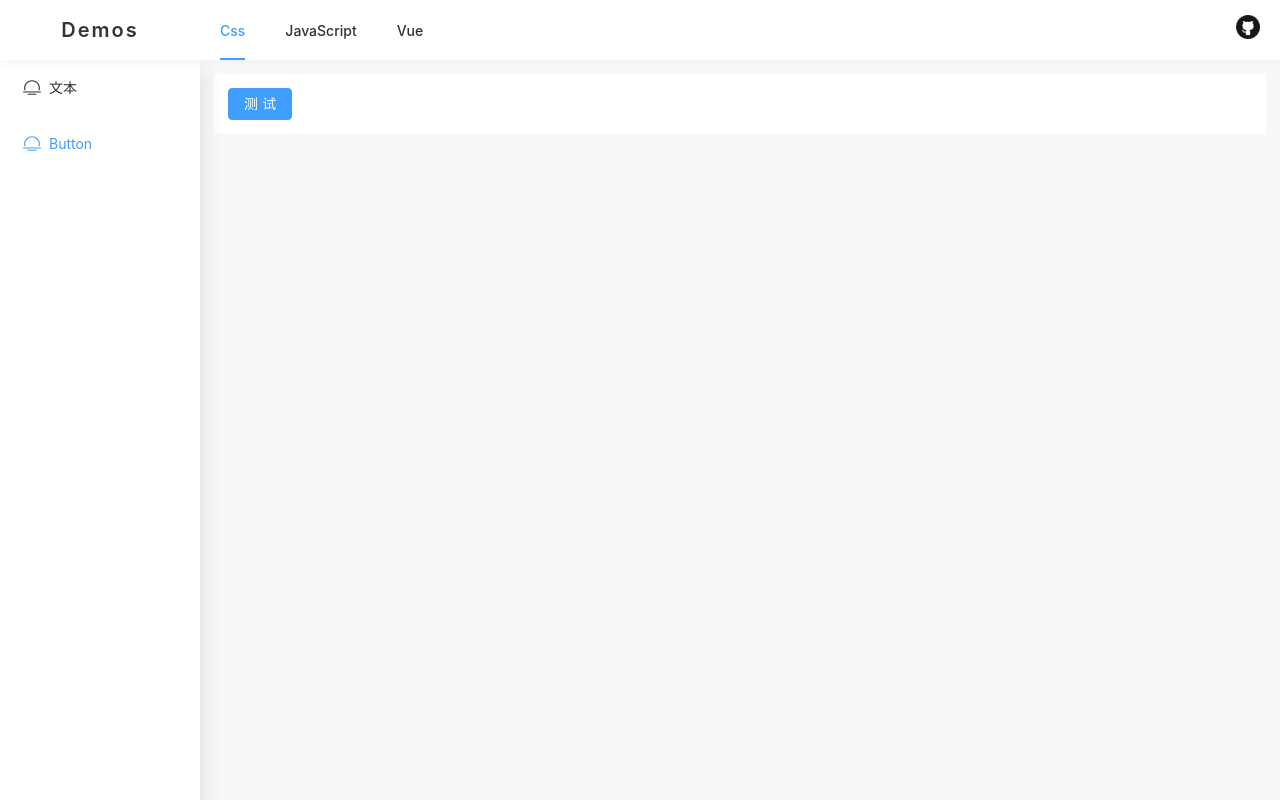
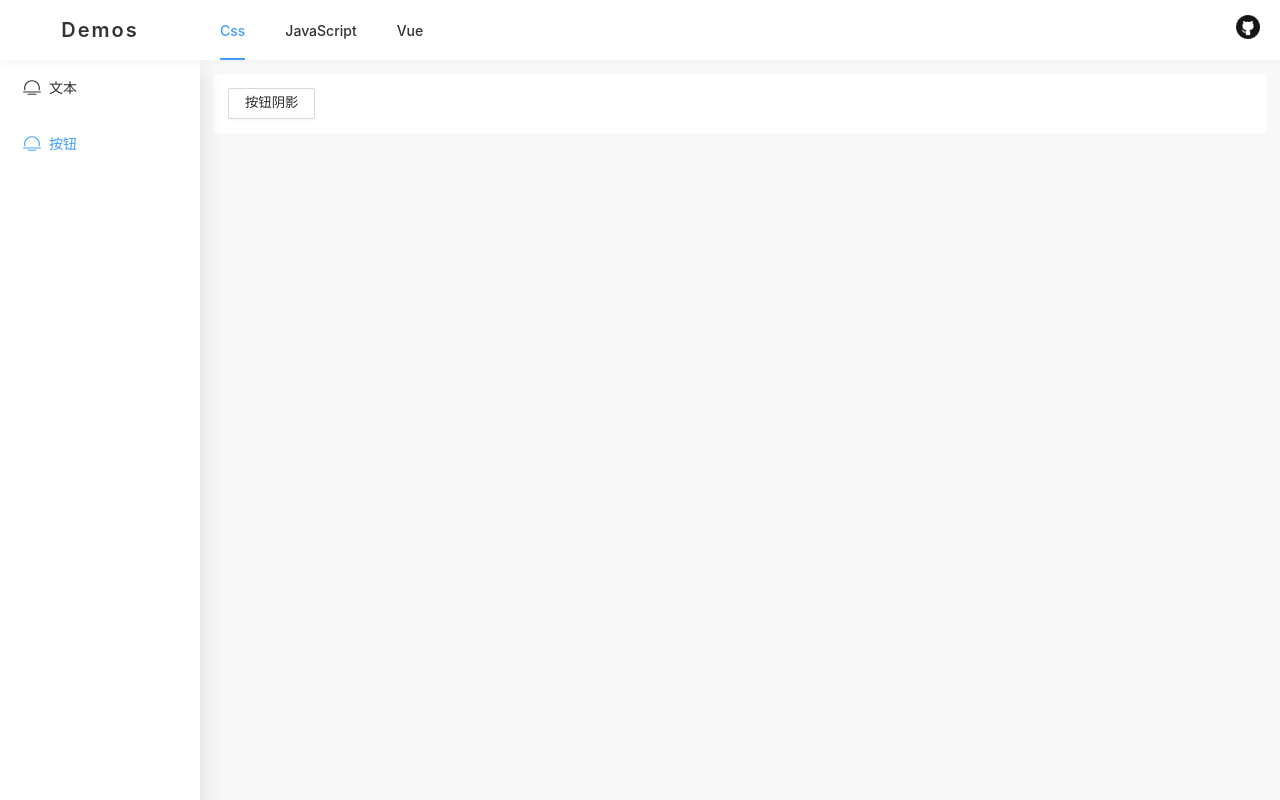
Before and after one commit to wangxiaoze-view/web-demos, a Vue app: page /#/css/button in a window 1280 px wide. Built offline with nearby package versions, Linux system fonts and the light colour scheme.

Commit message:
feat: 按钮阴影

```diff
--- a/src/router/module/css.js
+++ b/src/router/module/css.js
@@ -18,7 +18,7 @@ const cssRoute = [
         path: "button",
         name: "CssButton2",
         meta: {
-          title: "Button",
+          title: "按钮",
         },
         component: () => import("../../views/css/button/index.vue"),
       },
--- a/src/style.css
+++ b/src/style.css
@@ -30,24 +30,8 @@ h1 {
   line-height: 1.1;
 }
 
-button {
-  border-radius: 8px;
-  border: 1px solid transparent;
-  padding: 0.6em 1.2em;
-  font-size: 1em;
-  font-weight: 500;
-  font-family: inherit;
-  background-color: #1a1a1a;
-  cursor: pointer;
-  transition: border-color 0.25s;
-}
-button:hover {
-  border-color: #646cff;
-}
-button:focus,
-button:focus-visible {
-  outline: 4px auto -webkit-focus-ring-color;
-}
+
+
 
 .card {
   padding: 2em;
--- /dev/null
+++ b/src/views/css/button/btn.css
@@ -0,0 +1,33 @@
+.btn {
+  padding: 5px 16px;
+  color: #000000d9;
+  border: 1px solid #d9d9d9;
+  background-color: transparent;
+  border-radius: 2px;
+  line-height: 1.4;
+  box-shadow: 0 2px #00000004;
+  cursor: pointer;
+  transition: .3s;
+  position: relative;
+}
+
+.btn-1:hover{
+  color: var(--el-color-primary);
+  border-color: currentColor;
+}
+
+.btn-1::after{
+  content: '';
+  position: absolute;
+  inset: 0;
+  border-radius: inherit;
+  transition: .3s;
+  opacity: 0;
+  box-shadow: 0 0 2px 10px var(--el-color-primary);
+}
+
+.btn-1:active::after{
+  box-shadow: none;
+  opacity: 0.4;
+  transition: 0s;
+}
--- a/src/views/css/button/index.vue
+++ b/src/views/css/button/index.vue
@@ -3,10 +3,12 @@
 </script>
 <template>
   <div class="view-main--container">
-    <el-button type="primary" size="default">测试</el-button>
+    <button class="btn btn-1">按钮阴影</button>
   </div>
 </template>
 
 
 
-<style scoped></style>
+<style scoped>
+@import "btn.css";
+</style>
```
